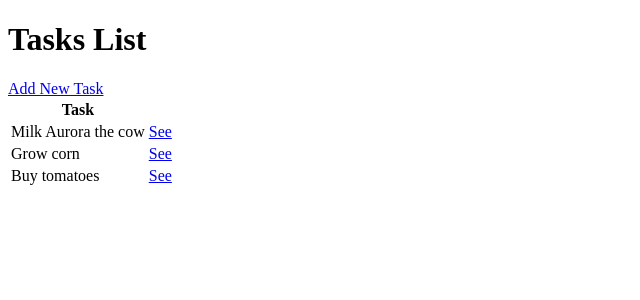
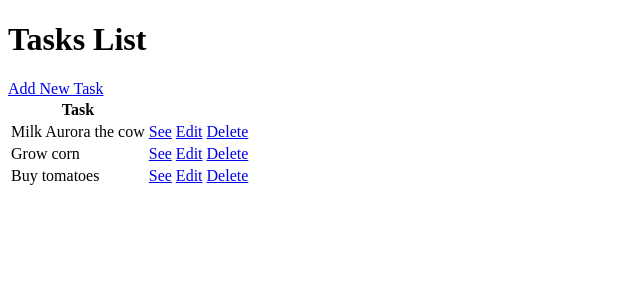
Before and after one commit to kleecollage/Python-Fundamentals, a Django app: page / in a window 1280 px wide. Shown: the top 300 px of the page, without its empty margins (0-640 px from the left). Run offline with Django 5.2, Linux system fonts and the light colour scheme; data comes from the database, SQL or seed files in the repository; both versions use the stored data as it was after the commit.

Commit message:
feat(delete,update views): Implement views to remove and update tasks

```diff
--- /dev/null
+++ b/Day16/src/WebProject/base/templates/base/task_confirm_delete.html
@@ -0,0 +1,6 @@
+<a href="{% url 'tasks' %}">Cancel</a>
+<form method="POST">
+    {% csrf_token %}
+    <p>Are you sure you want to delete "{{ Task }}"?</p>
+    <input type="submit" value="Delete" />
+</form>
--- a/Day16/src/WebProject/base/templates/base/task_form.html
+++ b/Day16/src/WebProject/base/templates/base/task_form.html
@@ -1,4 +1,5 @@
 <h1>Tasks Form</h1>
+<a href="{% url 'tasks' %}">Go Back</a>
 <form method="POST" action="">
     {% csrf_token %}
     {{ form.as_p }}
--- a/Day16/src/WebProject/base/templates/base/task_list.html
+++ b/Day16/src/WebProject/base/templates/base/task_list.html
@@ -19,6 +19,8 @@
             <tr>
                 <td>{{ task.title }}</td>
                 <td><a href="{% url 'details' task.id %}">See</a></td>
+                <td><a href="{% url 'update' task.id %}">Edit</a></td>
+                <td><a href="{% url 'delete' task.id %}">Delete</a></td>
             </tr>
             </tbody>
             {% empty %}
--- a/Day16/src/WebProject/base/urls.py
+++ b/Day16/src/WebProject/base/urls.py
@@ -1,9 +1,11 @@
 from django.urls import path
 from . import views
-from .views import ListTasks, DetailTask, CreateTask
+from .views import ListTasks, DetailTask, CreateTask, UpdateTask, DeleteTask
 
 urlpatterns = [
     path('', ListTasks.as_view(), name='tasks'),
     path('task/<int:pk>', DetailTask.as_view(), name='details'),
     path('create-task/', CreateTask.as_view(), name='create'),
+    path('update-task/<int:pk>', UpdateTask.as_view(), name='update'),
+    path('delete-task/<int:pk>', DeleteTask.as_view(), name='delete'),
 ]
--- a/Day16/src/WebProject/base/views.py
+++ b/Day16/src/WebProject/base/views.py
@@ -2,7 +2,7 @@ from django.shortcuts import render
 from django.http import HttpResponse
 from django.views.generic.list import ListView
 from django.views.generic.detail import DetailView
-from django.views.generic.edit import CreateView
+from django.views.generic.edit import CreateView, UpdateView, DeleteView
 from django.urls import reverse_lazy
 from base.models import Task
 
@@ -26,3 +26,14 @@ class CreateTask(CreateView):
     model = Task
     fields = '__all__'
     success_url = reverse_lazy('tasks')
+
+class UpdateTask(UpdateView):
+    model = Task
+    fields = '__all__'
+    success_url = reverse_lazy('tasks')
+
+class DeleteTask(DeleteView):
+    model = Task
+    context_object_name = 'Task'
+    success_url = reverse_lazy('tasks')
+    template_name = 'base/task_confirm_delete.html'
```
Also changed, not shown: Day16/src/WebProject/db.sqlite3.
